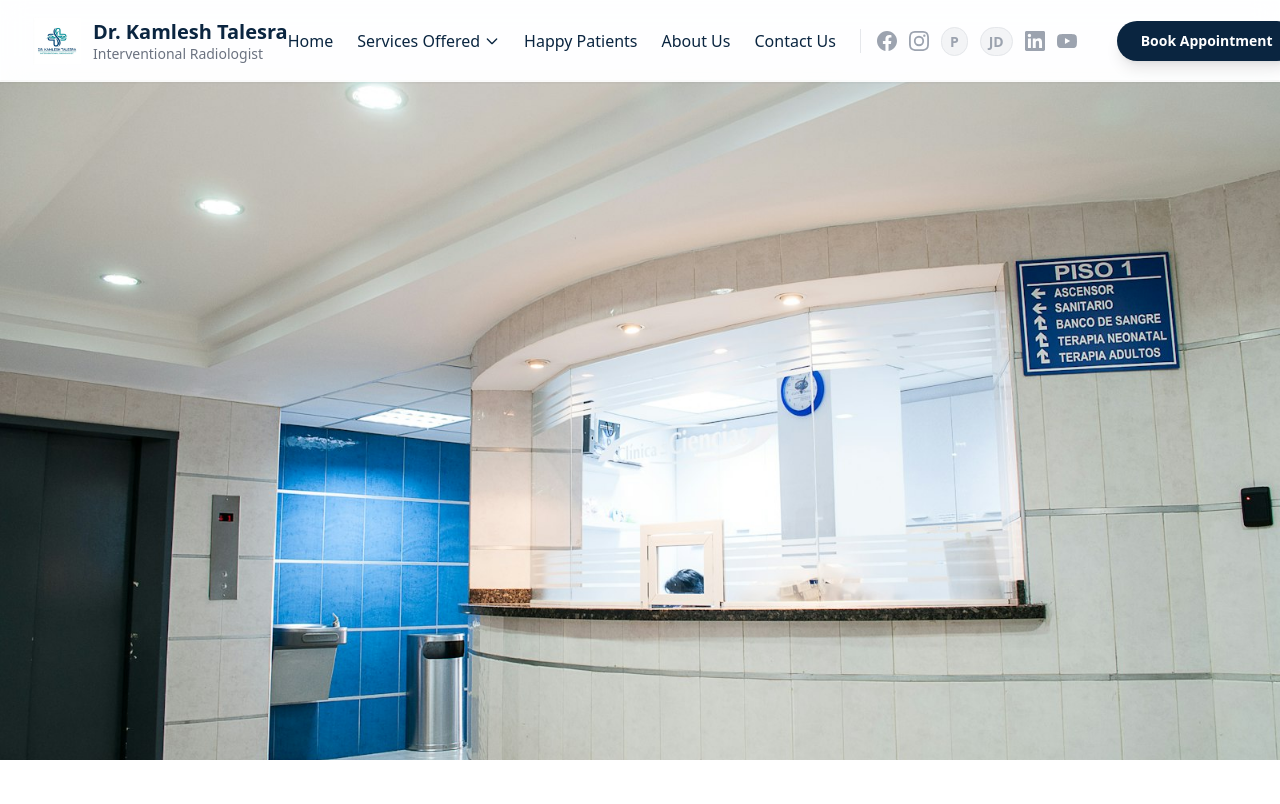
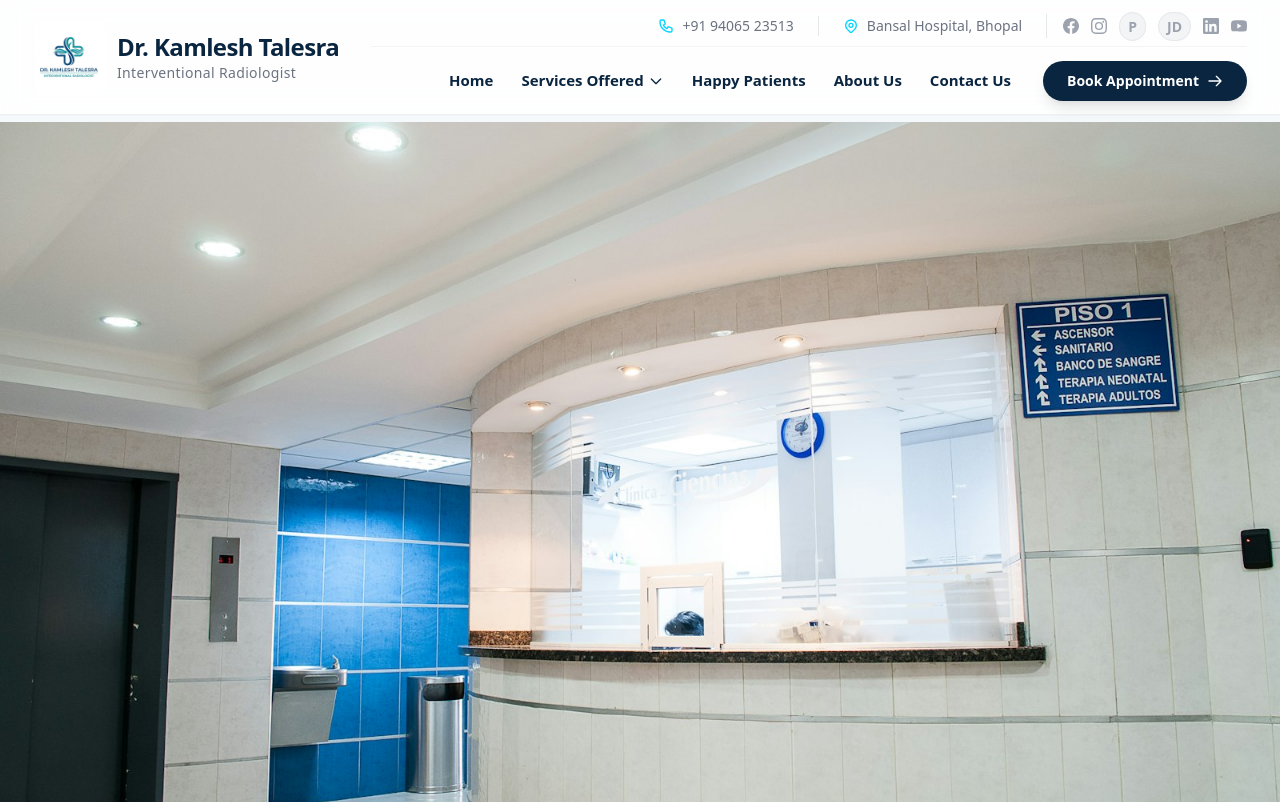
Before and after one commit to ankurmitujjain/Kamlesh, a React (Vite) app: page / in a window 1280 px wide. Shown: the top 804 px of the page. Built offline with nearby package versions, Linux system fonts and the light colour scheme; grey boxes are pictures that could not be loaded.

Commit message:
Refactor Layout header to dual rows

```diff
--- a/src/components/Layout.jsx
+++ b/src/components/Layout.jsx
@@ -14,63 +14,79 @@ const Layout = () => {
             {/* HEADER / NAVIGATION */}
             <header className="fixed w-full top-0 z-50 glass-panel shadow-sm">
                 <div className="max-w-7xl mx-auto px-4 sm:px-6 lg:px-8">
-                    <div className="flex justify-between items-center h-20">
-                        {/* Logo */}
-                        <Link to="/" className="flex-shrink-0 flex items-center gap-3">
-                            <img src={`${import.meta.env.BASE_URL}images/logo.png`} alt="Dr. Kamlesh Talesra Logo" className="h-12 w-auto" />
+                    <div className="flex justify-between items-stretch py-2 lg:py-3">
+                        {/* Logo - Merged for both rows */}
+                        <Link to="/" className="flex-shrink-0 flex items-center gap-3 py-2">
+                            <img src={`${import.meta.env.BASE_URL}images/logo.png`} alt="Dr. Kamlesh Talesra Logo" className="h-14 lg:h-[72px] w-auto" />
                             <div>
-                                <h1 className="text-xl font-bold text-brand-blue leading-tight">Dr. Kamlesh Talesra</h1>
-                                <p className="text-sm text-gray-500 hidden sm:block">Interventional Radiologist</p>
+                                <h1 className="text-xl lg:text-2xl font-extrabold text-brand-blue leading-tight tracking-tight">Dr. Kamlesh Talesra</h1>
+                                <p className="text-sm text-gray-500 font-medium tracking-wide hidden sm:block">Interventional Radiologist</p>
                             </div>
                         </Link>
 
-                        {/* Navigation & Social Icons Container */}
-                        <div className="hidden lg:flex items-center space-x-2 xl:space-x-6">
-                            <nav className="flex space-x-4 xl:space-x-6 items-center relative text-sm xl:text-base">
-                                <Link to="/" className="text-brand-blue hover:text-brand-teal font-medium smooth-transition whitespace-nowrap">Home</Link>
+                        {/* Right Section (Desktop) */}
+                        <div className="hidden lg:flex flex-col justify-center w-full ml-auto pl-8">
+
+                            {/* Top Row: Contact Info & Socials */}
+                            <div className="flex justify-end items-center space-x-6 pb-2 border-b border-gray-100">
+                                <div className="flex items-center gap-2 text-sm text-gray-500 font-medium">
+                                    <svg className="w-4 h-4 text-brand-teal" fill="none" viewBox="0 0 24 24" stroke="currentColor"><path strokeLinecap="round" strokeLinejoin="round" strokeWidth={2} d="M3 5a2 2 0 012-2h3.28a1 1 0 01.948.684l1.498 4.493a1 1 0 01-.502 1.21l-2.257 1.13a11.042 11.042 0 005.516 5.516l1.13-2.257a1 1 0 011.21-.502l4.493 1.498a1 1 0 01.684.949V19a2 2 0 01-2 2h-1C9.716 21 3 14.284 3 6V5z" /></svg>
+                                    <a href="tel:+919406523513" className="hover:text-brand-teal smooth-transition">+91 94065 23513</a>
+                                </div>
+                                <div className="flex items-center gap-2 text-sm text-gray-500 font-medium border-l border-gray-200 pl-6">
+                                    <svg className="w-4 h-4 text-brand-teal" fill="none" viewBox="0 0 24 24" stroke="currentColor"><path strokeLinecap="round" strokeLinejoin="round" strokeWidth={2} d="M17.657 16.657L13.414 20.9a1.998 1.998 0 01-2.827 0l-4.244-4.243a8 8 0 1111.314 0z" /><path strokeLinecap="round" strokeLinejoin="round" strokeWidth={2} d="M15 11a3 3 0 11-6 0 3 3 0 016 0z" /></svg>
+                                    <span>Bansal Hospital, Bhopal</span>
+                                </div>
+                                <div className="pl-4 border-l border-gray-200">
+                                    <SocialIcons className="flex items-center space-x-3 [&_svg]:w-4 [&_svg]:h-4 [&_a]:text-gray-400 hover:[&_a]:text-brand-teal transition-colors" />
+                                </div>
+                            </div>
+
+                            {/* Bottom Row: Navigation & CTA */}
+                            <div className="flex justify-end items-center pt-3 mt-0.5 space-x-8">
+                                <nav className="flex space-x-7 items-center text-[15px] font-bold">
+                                    <Link to="/" className="text-brand-dark hover:text-brand-teal smooth-transition whitespace-nowrap">Home</Link>
 
                                     <div
-                                    className="relative flex items-center h-20"
+                                        className="relative flex items-center h-10 group"
                                         onMouseEnter={() => setIsServicesOpen(true)}
                                         onMouseLeave={() => setIsServicesOpen(false)}
                                     >
-                                    <Link to="/services" className="text-brand-blue hover:text-brand-teal font-medium smooth-transition flex items-center gap-1 whitespace-nowrap">
+                                        <Link to="/services" className="text-brand-dark hover:text-brand-teal smooth-transition flex items-center gap-1 whitespace-nowrap">
                                             Services Offered
                                             <svg className={`w-4 h-4 transition-transform duration-200 ${isServicesOpen ? 'rotate-180' : ''}`} fill="none" stroke="currentColor" viewBox="0 0 24 24"><path strokeLinecap="round" strokeLinejoin="round" strokeWidth="2" d="M19 9l-7 7-7-7"></path></svg>
                                         </Link>
 
                                         {/* Dropdown Menu */}
                                         {isServicesOpen && (
-                                        <div className="absolute top-full left-0 w-64 pt-4">
+                                            <div className="absolute top-full left-0 w-64 pt-2">
                                                 <div className="bg-white rounded-xl shadow-xl border border-gray-100 overflow-hidden py-2 popup-animation">
-                                                <Link to="/services/thyroid" className="block px-4 py-3 text-sm text-brand-blue hover:bg-brand-light hover:text-brand-teal smooth-transition">Thyroid & Parathyroid Treatments</Link>
-                                                <Link to="/services/vascular" className="block px-4 py-3 text-sm text-brand-blue hover:bg-brand-light hover:text-brand-teal smooth-transition">Vascular Interventions</Link>
-                                                <Link to="/services/stroke" className="block px-4 py-3 text-sm text-brand-blue hover:bg-brand-light hover:text-brand-teal smooth-transition">Stroke & Aneurysm Management</Link>
-                                                <Link to="/services/venous" className="block px-4 py-3 text-sm text-brand-blue hover:bg-brand-light hover:text-brand-teal smooth-transition">Venous Disorders</Link>
-                                                <Link to="/services/fibroid" className="block px-4 py-3 text-sm text-brand-blue hover:bg-brand-light hover:text-brand-teal smooth-transition">Uterine Fibroid Embolization</Link>
-                                                <Link to="/services/prostate" className="block px-4 py-3 text-sm text-brand-blue hover:bg-brand-light hover:text-brand-teal smooth-transition">Prostate Artery Embolization</Link>
+                                                    <Link to="/services/thyroid" className="block px-4 py-3 text-sm text-brand-dark hover:bg-brand-light hover:text-brand-teal smooth-transition">Thyroid & Parathyroid Treatments</Link>
+                                                    <Link to="/services/vascular" className="block px-4 py-3 text-sm text-brand-dark hover:bg-brand-light hover:text-brand-teal smooth-transition">Vascular Interventions</Link>
+                                                    <Link to="/services/stroke" className="block px-4 py-3 text-sm text-brand-dark hover:bg-brand-light hover:text-brand-teal smooth-transition">Stroke & Aneurysm Management</Link>
+                                                    <Link to="/services/venous" className="block px-4 py-3 text-sm text-brand-dark hover:bg-brand-light hover:text-brand-teal smooth-transition">Venous Disorders</Link>
+                                                    <Link to="/services/fibroid" className="block px-4 py-3 text-sm text-brand-dark hover:bg-brand-light hover:text-brand-teal smooth-transition">Uterine Fibroid Embolization</Link>
+                                                    <Link to="/services/prostate" className="block px-4 py-3 text-sm text-brand-dark hover:bg-brand-light hover:text-brand-teal smooth-transition">Prostate Artery Embolization</Link>
                                                 </div>
                                             </div>
                                         )}
                                     </div>
 
-                                <Link to="/patients" className="text-brand-blue hover:text-brand-teal font-medium smooth-transition whitespace-nowrap">Happy Patients</Link>
-                                <Link to="/about" className="text-brand-blue hover:text-brand-teal font-medium smooth-transition whitespace-nowrap">About Us</Link>
-                                <Link to="/contact" className="text-brand-blue hover:text-brand-teal font-medium smooth-transition whitespace-nowrap">Contact Us</Link>
+                                    <Link to="/patients" className="text-brand-dark hover:text-brand-teal smooth-transition whitespace-nowrap">Happy Patients</Link>
+                                    <Link to="/about" className="text-brand-dark hover:text-brand-teal smooth-transition whitespace-nowrap">About Us</Link>
+                                    <Link to="/contact" className="text-brand-dark hover:text-brand-teal smooth-transition whitespace-nowrap">Contact Us</Link>
                                 </nav>
 
-                            {/* Social Icons */}
-                            <SocialIcons className="flex items-center space-x-3 pl-4 border-l border-gray-200" />
-
-                            {/* CTA Button */}
-                            <div className="pl-2 xl:pl-4">
+                                <div>
                                     <a
                                         href="https://wa.me/919406523513"
                                         target="_blank" rel="noopener noreferrer"
-                                    className="bg-brand-blue text-white px-4 xl:px-6 py-2.5 rounded-full font-bold hover:bg-brand-teal smooth-transition shadow-lg hover:shadow-xl text-sm whitespace-nowrap inline-flex items-center"
+                                        className="bg-brand-blue text-white px-6 py-2.5 rounded-full font-bold hover:bg-brand-teal smooth-transition shadow-lg hover:shadow-xl text-sm whitespace-nowrap inline-flex items-center gap-2"
                                     >
                                         Book Appointment
+                                        <svg className="w-4 h-4" fill="none" viewBox="0 0 24 24" stroke="currentColor"><path strokeLinecap="round" strokeLinejoin="round" strokeWidth={2} d="M14 5l7 7m0 0l-7 7m7-7H3" /></svg>
                                     </a>
+                                </div>
                             </div>
                         </div>
                     </div>
@@ -78,9 +94,9 @@ const Layout = () => {
             </header>
 
             {/* RENDER CURRENT PAGE */}
-            <main className="flex-grow pt-20">
+            <main className="flex-grow pt-[104px] lg:pt-[122px]">
                 <Outlet />
-            </main >
+            </main>
 
             {/* FOOTER */}
             <footer className="bg-brand-blue text-white py-16 relative overflow-hidden">
```
Lines whose indentation alone changed are shown as unchanged.
